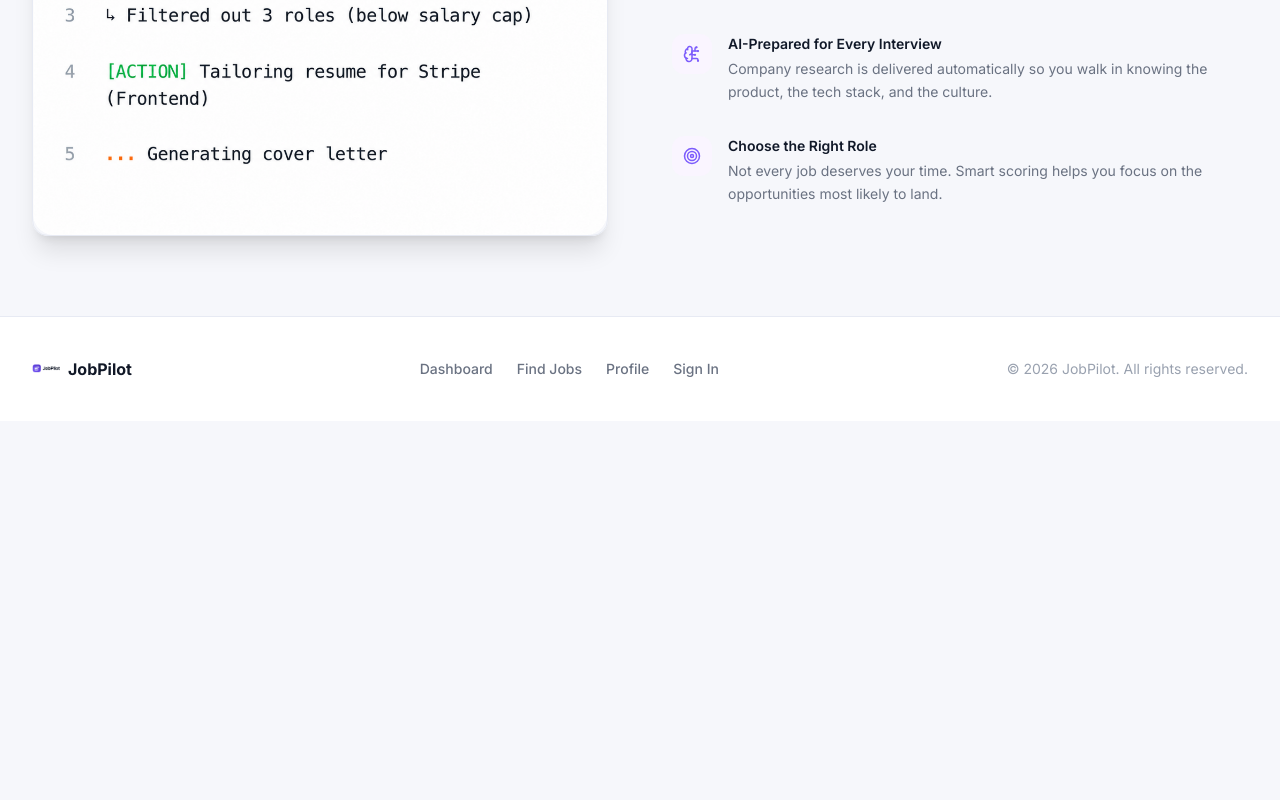
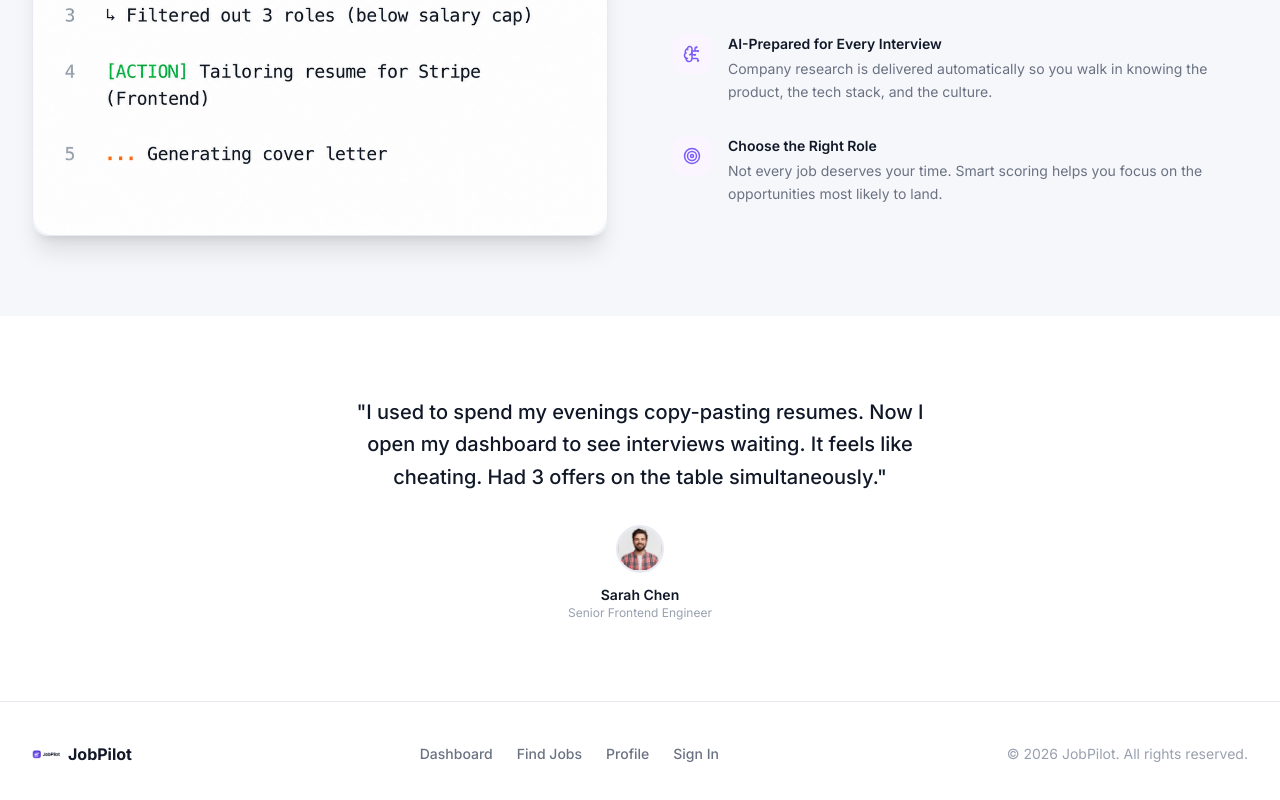
Before and after one commit to mhassanrahi/job-pilot, a Next.js app: page / in a window 1280 px wide. Shown: the part 1960-2760 px from the top of the page. Before the commit the page ends 2381 px from the top, so only its background shows below. Built offline with nearby package versions, Linux system fonts and the light colour scheme.

Commit message:
feat: add Testimonial section

```diff
--- a/app/page.tsx
+++ b/app/page.tsx
@@ -2,6 +2,7 @@ import { Navbar } from "@/components/layout/Navbar";
 import { Footer } from "@/components/layout/Footer";
 import { Hero } from "@/components/homepage/Hero";
 import { Features } from "@/components/homepage/Features";
+import { Testimonial } from "@/components/homepage/Testimonial";
 
 export default function HomePage() {
   return (
@@ -10,6 +11,7 @@ export default function HomePage() {
       <main className="min-h-screen">
         <Hero />
         <Features />
+        <Testimonial />
       </main>
       <Footer />
     </>
--- /dev/null
+++ b/components/homepage/Testimonial.tsx
@@ -0,0 +1,30 @@
+import Image from "next/image";
+
+export function Testimonial() {
+  return (
+    <section className="bg-surface py-20">
+      <div className="max-w-2xl mx-auto px-8 text-center">
+        <blockquote className="text-xl font-medium text-text-primary leading-relaxed mb-8">
+          "I used to spend my evenings copy-pasting resumes. Now I open my
+          dashboard to see interviews waiting. It feels like cheating. Had 3
+          offers on the table simultaneously."
+        </blockquote>
+        <div className="flex flex-col items-center gap-3">
+          <div className="w-12 h-12 rounded-full overflow-hidden border-2 border-border">
+            <Image
+              src="/images/user-icon.png"
+              alt="Sarah Chen"
+              width={48}
+              height={48}
+              className="w-full h-full object-cover"
+            />
+          </div>
+          <div>
+            <p className="text-sm font-semibold text-text-primary">Sarah Chen</p>
+            <p className="text-xs text-text-muted">Senior Frontend Engineer</p>
+          </div>
+        </div>
+      </div>
+    </section>
+  );
+}
```
